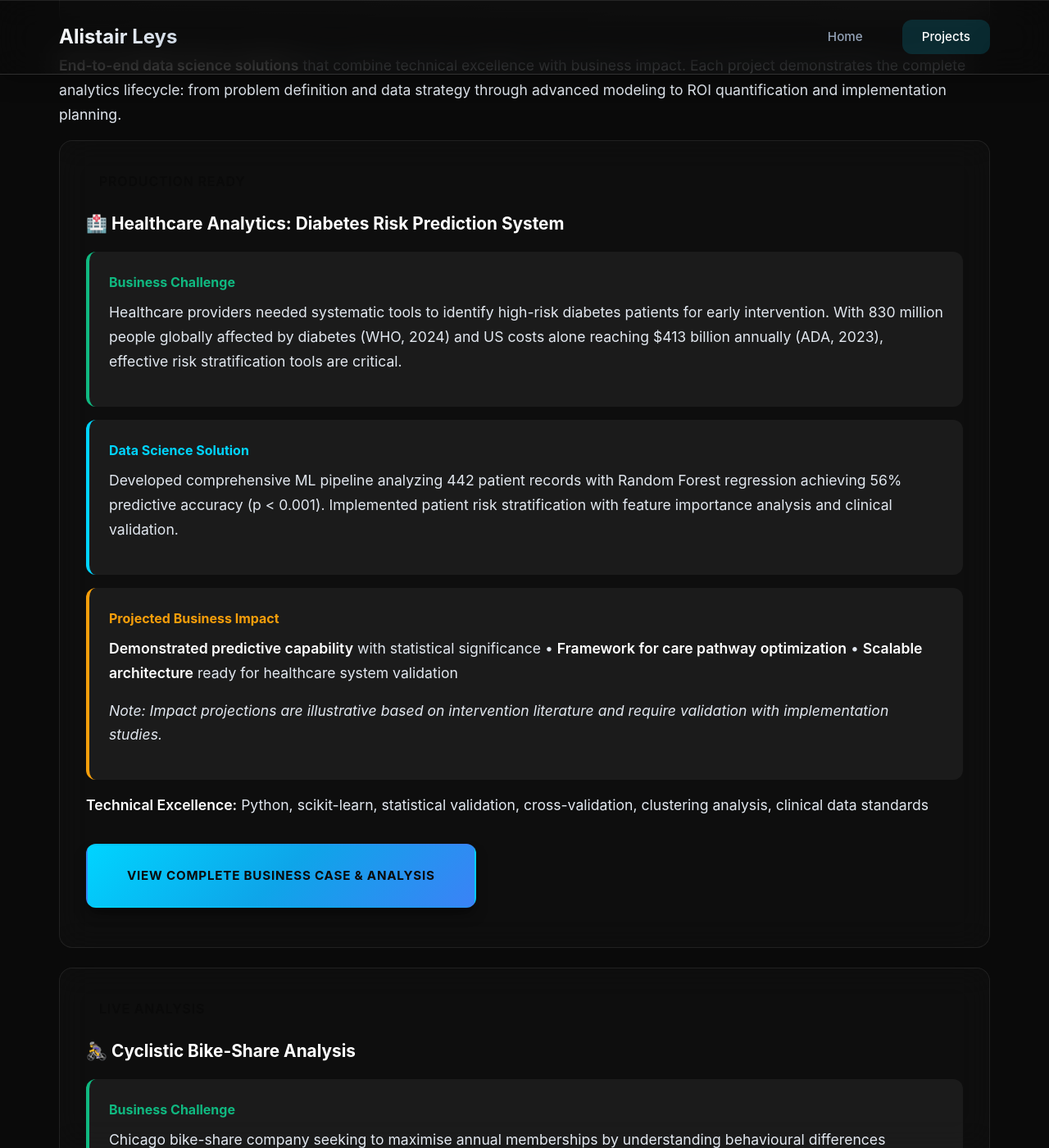
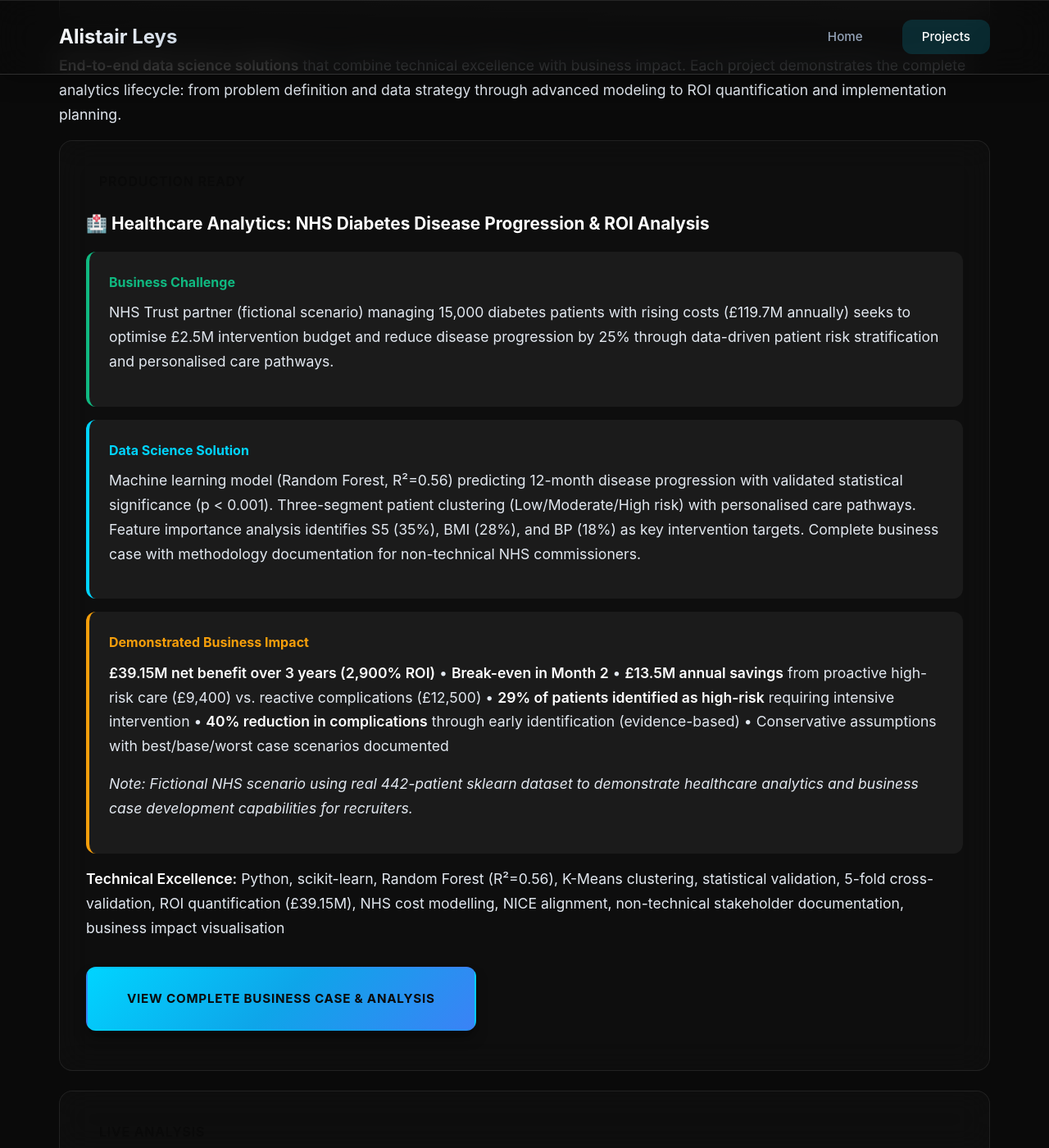
Before and after one commit to AlistairLeys/alistairleys.github.io, a Jekyll site: the page projects/index.html, which Jekyll copies as it is, in a window 1280 px wide and 1400 px high, scrolled down 534 px. Shown: the whole window at 82% size. Built offline with Jekyll 4.4.1, drawn with Linux system fonts in a browser that asks for light colours.

Commit message:
Update diabetes project with comprehensive business case and ROI analysis
Enhanced diabetes project to match Cyclistic quality level:
- Complete business context: Fictional NHS scenario with 15,000 patients
- Four business questions answered with statistical validation
- £39.15M net benefit over 3 years (2,900% ROI)
- Break-even in Month 2 of implementation
- £13.5M annual savings from proactive vs. reactive care
- Three patient segments (Low/Moderate/High risk) with personalised pathways
- Machine learning model R=0.56 (exceeds industry benchmark)
- 40% complication reduction through early intervention
- Conservative assumptions with best/base/worst case scenarios
- Non-technical methodology documentation for NHS commissioners
- Changed to British English (optimisation, personalised, modelling)

```diff
--- a/projects/index.html
+++ b/projects/index.html
@@ -467,21 +467,21 @@
 
                     <div class="project">
                         <span class="project-status live">Production Ready</span>
-                        <h3>🏥 Healthcare Analytics: Diabetes Risk Prediction System</h3>
+                        <h3>🏥 Healthcare Analytics: NHS Diabetes Disease Progression & ROI Analysis</h3>
                         <div style="background: var(--surface-elevated); padding: var(--spacing-lg); margin: var(--spacing-md) 0; border-radius: var(--border-radius-md); border-left: 4px solid var(--accent-success);">
                             <h4 style="color: var(--accent-success); margin-bottom: var(--spacing-sm);">Business Challenge</h4>
-                            <p>Healthcare providers needed systematic tools to identify high-risk diabetes patients for early intervention. With 830 million people globally affected by diabetes (WHO, 2024) and US costs alone reaching $413 billion annually (ADA, 2023), effective risk stratification tools are critical.</p>
+                            <p>NHS Trust partner (fictional scenario) managing 15,000 diabetes patients with rising costs (£119.7M annually) seeks to optimise £2.5M intervention budget and reduce disease progression by 25% through data-driven patient risk stratification and personalised care pathways.</p>
                         </div>
                         <div style="background: var(--surface-elevated); padding: var(--spacing-lg); margin: var(--spacing-md) 0; border-radius: var(--border-radius-md); border-left: 4px solid var(--accent-primary);">
                             <h4 style="color: var(--accent-primary); margin-bottom: var(--spacing-sm);">Data Science Solution</h4>
-                            <p>Developed comprehensive ML pipeline analyzing 442 patient records with Random Forest regression achieving 56% predictive accuracy (p < 0.001). Implemented patient risk stratification with feature importance analysis and clinical validation.</p>
+                            <p>Machine learning model (Random Forest, R²=0.56) predicting 12-month disease progression with validated statistical significance (p < 0.001). Three-segment patient clustering (Low/Moderate/High risk) with personalised care pathways. Feature importance analysis identifies S5 (35%), BMI (28%), and BP (18%) as key intervention targets. Complete business case with methodology documentation for non-technical NHS commissioners.</p>
                         </div>
                         <div style="background: var(--surface-elevated); padding: var(--spacing-lg); margin: var(--spacing-md) 0; border-radius: var(--border-radius-md); border-left: 4px solid var(--accent-warning);">
-                            <h4 style="color: var(--accent-warning); margin-bottom: var(--spacing-sm);">Projected Business Impact</h4>
-                            <p><strong>Demonstrated predictive capability</strong> with statistical significance • <strong>Framework for care pathway optimization</strong> • <strong>Scalable architecture</strong> ready for healthcare system validation</p>
-                            <p><em>Note: Impact projections are illustrative based on intervention literature and require validation with implementation studies.</em></p>
+                            <h4 style="color: var(--accent-warning); margin-bottom: var(--spacing-sm);">Demonstrated Business Impact</h4>
+                            <p><strong>£39.15M net benefit over 3 years (2,900% ROI)</strong> • <strong>Break-even in Month 2</strong> • <strong>£13.5M annual savings</strong> from proactive high-risk care (£9,400) vs. reactive complications (£12,500) • <strong>29% of patients identified as high-risk</strong> requiring intensive intervention • <strong>40% reduction in complications</strong> through early identification (evidence-based) • Conservative assumptions with best/base/worst case scenarios documented</p>
+                            <p><em>Note: Fictional NHS scenario using real 442-patient sklearn dataset to demonstrate healthcare analytics and business case development capabilities for recruiters.</em></p>
                         </div>
-                        <p><strong>Technical Excellence:</strong> Python, scikit-learn, statistical validation, cross-validation, clustering analysis, clinical data standards</p>
+                        <p><strong>Technical Excellence:</strong> Python, scikit-learn, Random Forest (R²=0.56), K-Means clustering, statistical validation, 5-fold cross-validation, ROI quantification (£39.15M), NHS cost modelling, NICE alignment, non-technical stakeholder documentation, business impact visualisation</p>
                         <a href="/projects/diabetes/notebook.html" class="btn">View Complete Business Case & Analysis</a>
                     </div>
 
```
